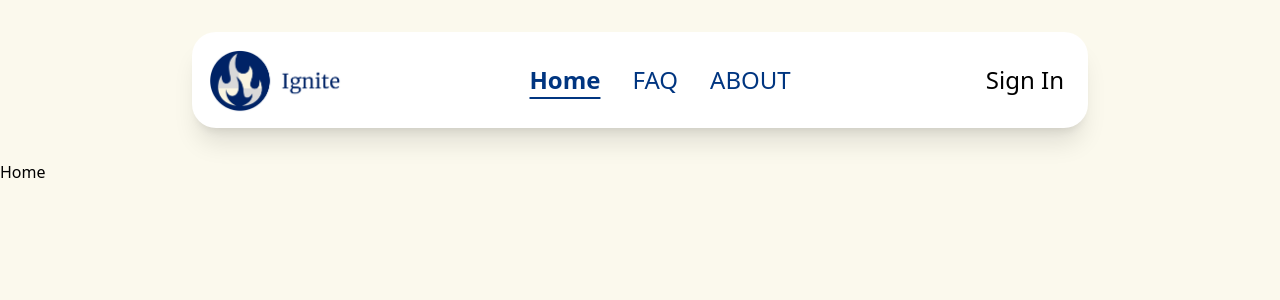
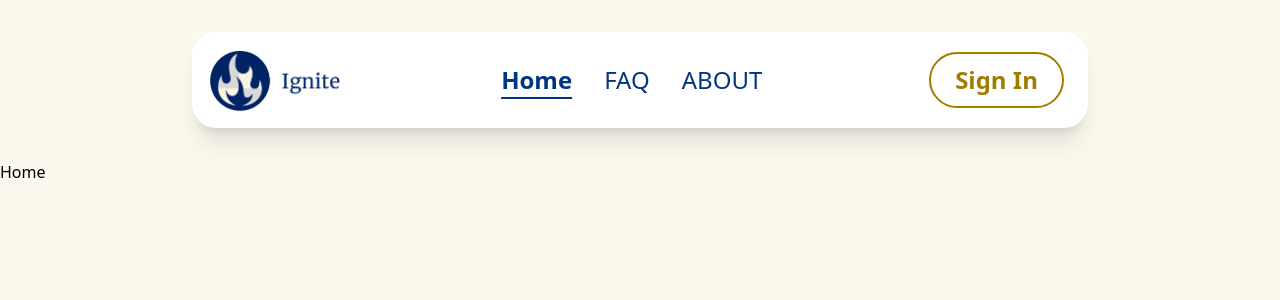
Before and after one commit to GabmFlores/Ignite, a React (Vite) app in the folder ignite/: page / in a window 1280 px wide. Shown: the top 300 px of the page. Built offline with nearby package versions, Linux system fonts and the light colour scheme.

Commit message:
navbar added transitions

```diff
--- /dev/null
+++ b/ignite/src/components/Button.tsx
@@ -0,0 +1,35 @@
+interface ButtonProps {
+  variant?: "solid" | "outline";
+  children: React.ReactNode;
+  onClick?: () => void;
+  className?: string;
+}
+
+const Button = ({
+  variant = "solid",
+  children,
+  onClick,
+  className = "",
+}: ButtonProps) => {
+  const baseStyles =
+    "px-6 py-2 border-2 border-secondary2 rounded-full font-semibold transition-all duration-150 ease-in-out";
+
+  const solid =
+    "text-white bg-gradient-to-r from-secondary2 to-secondary hover:bg-none hover:bg-white hover:text-secondary2";
+
+  const outline =
+    "bg-white text-secondary2 hover:bg-gradient-to-r from-secondary2 to-secondary hover:text-white";
+
+  const styles = variant === "solid" ? solid : outline;
+
+  return (
+    <button
+      onClick={onClick}
+      className={`${baseStyles} ${styles} ${className}`}
+    >
+      {children}
+    </button>
+  );
+};
+
+export default Button;
--- a/ignite/src/components/NavHome.tsx
+++ b/ignite/src/components/NavHome.tsx
@@ -1,13 +1,14 @@
 import { NavLink, useLocation } from "react-router-dom";
 import Logo from "../assets/ignitelogo.png";
+import Button from "./Button";
 
 const NavHome = () => {
   const location = useLocation();
 
   const linkClass = (path: string) =>
     location.pathname === path
-      ? "text-primary2 font-bold underline underline-offset-8 decoration-2"
-      : "text-primary2";
+      ? "text-primary2 font-bold underline underline-offset-8 decoration-2 hover:text-primary2-light"
+      : "text-primary2 hover:text-primary2-light";
 
   return (
     <div className="mx-8">
@@ -27,7 +28,7 @@ const NavHome = () => {
           </NavLink>
         </div>
         <div className="flex items-center gap-4 justify-evenly text-[clamp(1.2rem,2vw,1.5rem)] mx-2">
-          <div>Sign In</div>
+          <Button variant="outline">Sign In</Button>
         </div>
       </div>
     </div>
--- a/ignite/src/index.css
+++ b/ignite/src/index.css
@@ -14,6 +14,7 @@ body {
   --color-neutral2: #fbf9ed;
   --color-primary: #002366;
   --color-primary2: #003580;
+  --color-primary2-light: #365ada;
   --color-secondary: #c9a400;
   --color-secondary2: #a07d00;
 }
```
